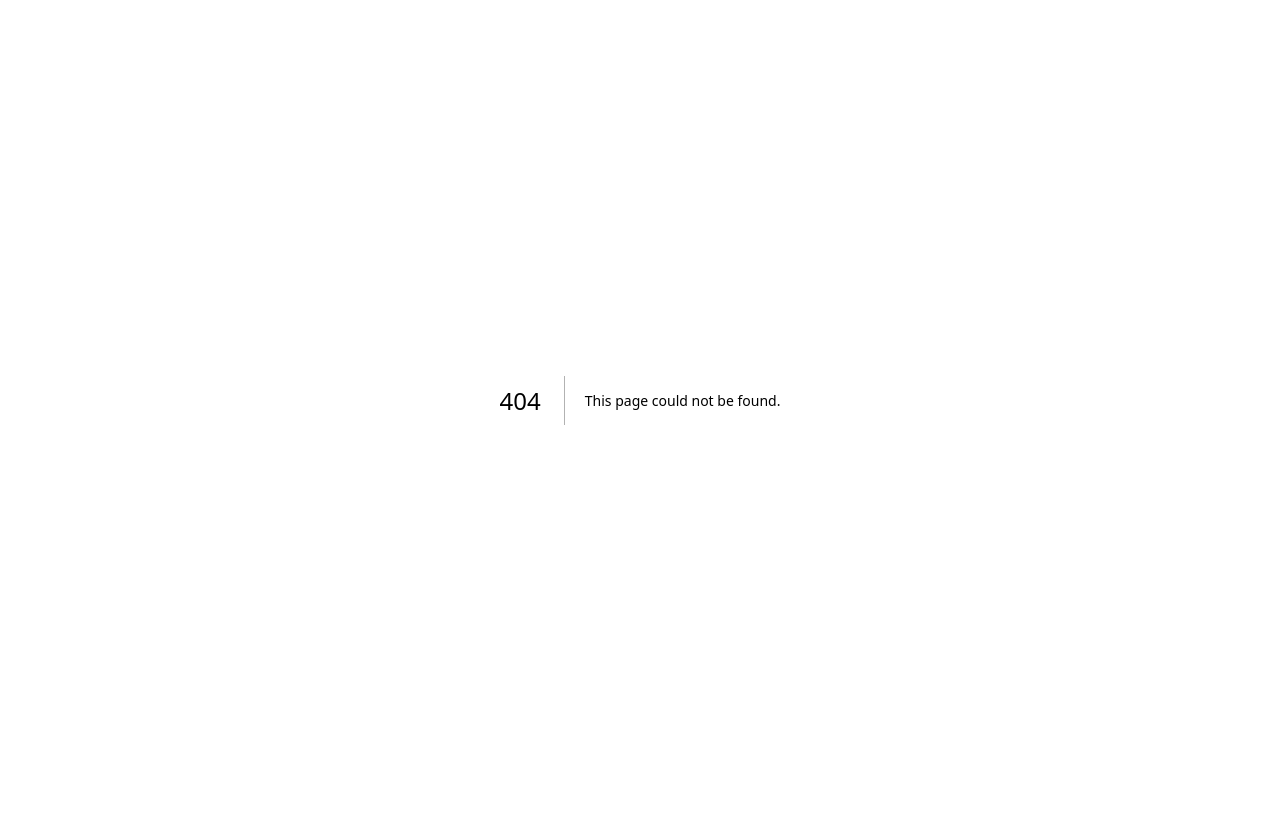
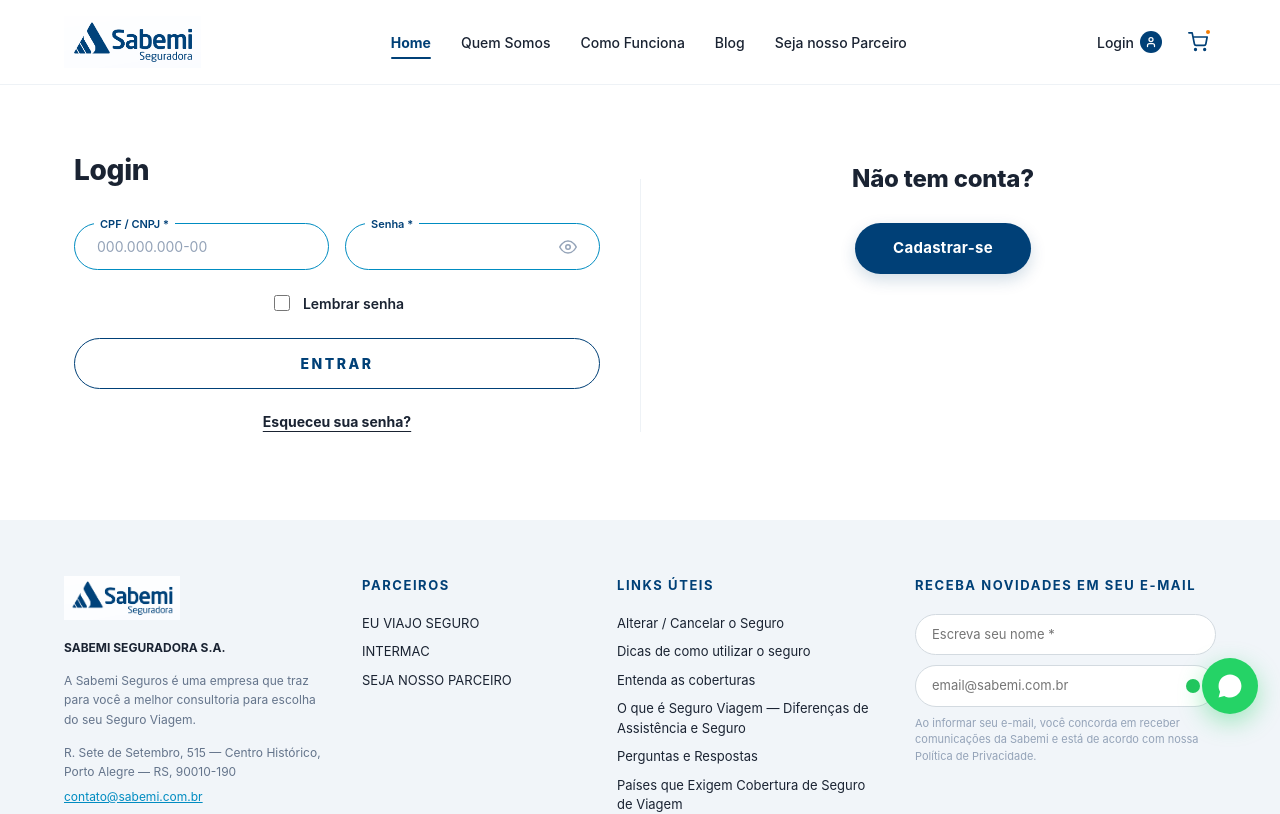
Before and after one commit to rodrigomonteiro93/sabemi-site-vercel, a Next.js app: page /login in a window 1280 px wide. Before the commit this address had no page. Shown: the top 814 px of the page. Built offline with nearby package versions, Linux system fonts and the light colour scheme.

Commit message:
#0003 - feat: convert Login Sabemi.html to React components

```diff
--- /dev/null
+++ b/src/app/(site)/login/login.module.css
@@ -0,0 +1,58 @@
+.page {
+  flex: 1;
+  padding: 64px 0 88px;
+}
+
+.container {
+  max-width: 1180px;
+  margin: 0 auto;
+  padding: 0 24px;
+  width: 100%;
+}
+
+.loginGrid {
+  display: grid;
+  grid-template-columns: 1fr 1fr;
+  gap: 80px;
+  align-items: start;
+  position: relative;
+}
+
+.loginGrid::after {
+  content: '';
+  position: absolute;
+  top: 30px;
+  bottom: 0;
+  left: 50%;
+  width: 1px;
+  background: #eef2f6;
+}
+
+.colRight {
+  text-align: center;
+  padding-top: 12px;
+}
+
+.colRightTitle {
+  font-size: 24px;
+  font-weight: 800;
+  color: var(--fg-1);
+  margin: 0 0 26px;
+  letter-spacing: -0.01em;
+}
+
+@media (max-width: 880px) {
+  .loginGrid {
+    grid-template-columns: 1fr;
+    gap: 56px;
+  }
+
+  .loginGrid::after {
+    display: none;
+  }
+
+  .colRight {
+    padding-top: 36px;
+    border-top: 1px solid #eef2f6;
+  }
+}
--- /dev/null
+++ b/src/app/(site)/login/page-content.tsx
@@ -0,0 +1,29 @@
+import SiteHeader from '@/components/organisms/SiteHeader/SiteHeader';
+import SiteFooter from '@/components/organisms/SiteFooter/SiteFooter';
+import WhatsAppFab from '@/components/atoms/WhatsAppFab/WhatsAppFab';
+import LoginForm from '@/components/organisms/LoginForm/LoginForm';
+import Button from '@/components/atoms/Button/Button';
+import styles from './login.module.css';
+
+export default function LoginContent() {
+  return (
+    <>
+      <SiteHeader />
+      <main className={styles.page}>
+        <div className={styles.container}>
+          <div className={styles.loginGrid}>
+            <section className={styles.colLeft}>
+              <LoginForm />
+            </section>
+            <section className={styles.colRight}>
+              <h2 className={styles.colRightTitle}>Não tem conta?</h2>
+              <Button variant="primary" href="/cadastro">Cadastrar-se</Button>
+            </section>
+          </div>
+        </div>
+      </main>
+      <SiteFooter />
+      <WhatsAppFab />
+    </>
+  );
+}
--- /dev/null
+++ b/src/app/(site)/login/page.tsx
@@ -0,0 +1,11 @@
+import type { Metadata } from 'next';
+import LoginContent from './page-content';
+
+export const metadata: Metadata = {
+  title: 'Login | Sabemi Seguradora',
+  description: 'Acesse sua conta na Sabemi Seguradora.',
+};
+
+export default function LoginPage() {
+  return <LoginContent />;
+}
--- /dev/null
+++ b/src/components/organisms/LoginForm/LoginForm.module.css
@@ -0,0 +1,72 @@
+.title {
+  font-size: 28px;
+  font-weight: 800;
+  color: var(--fg-1);
+  margin: 0 0 32px;
+  letter-spacing: -0.01em;
+}
+
+.fieldRow {
+  display: grid;
+  grid-template-columns: 1fr 1fr;
+  gap: 16px;
+  margin-bottom: 22px;
+}
+
+.remember {
+  display: flex;
+  justify-content: center;
+  align-items: center;
+  gap: 10px;
+  margin-bottom: 24px;
+  font-size: 14px;
+  font-weight: 600;
+  color: var(--fg-1);
+  cursor: pointer;
+}
+
+.remember input[type='checkbox'] {
+  width: 16px;
+  height: 16px;
+  accent-color: var(--sabemi-cyan);
+  cursor: pointer;
+}
+
+.submitWrap button {
+  display: block;
+  width: 100%;
+  padding: 16px 28px;
+  font-size: 14px;
+  font-weight: 800;
+  letter-spacing: 0.18em;
+  text-transform: uppercase;
+  box-shadow: var(--shadow-sm);
+}
+
+.submitWrap button:hover {
+  background: var(--sabemi-blue);
+  color: #fff;
+  box-shadow: var(--shadow-md);
+}
+
+.forgot {
+  display: block;
+  text-align: center;
+  margin-top: 22px;
+  font-size: 14px;
+  font-weight: 700;
+  color: var(--fg-1);
+  text-decoration: underline;
+  text-underline-offset: 4px;
+  transition: color var(--dur-base);
+}
+
+.forgot:hover {
+  color: var(--sabemi-cyan);
+}
+
+@media (max-width: 880px) {
+  .fieldRow {
+    grid-template-columns: 1fr;
+  }
+}
--- /dev/null
+++ b/src/components/organisms/LoginForm/LoginForm.tsx
@@ -0,0 +1,75 @@
+'use client';
+
+import { useForm } from 'react-hook-form';
+import { zodResolver } from '@hookform/resolvers/zod';
+import { z } from 'zod';
+import { useRouter } from 'next/navigation';
+import FormField from '@/components/molecules/FormField/FormField';
+import Button from '@/components/atoms/Button/Button';
+import styles from './LoginForm.module.css';
+
+const schema = z.object({
+  userId:   z.string().min(1, 'Obrigatório'),
+  password: z.string().min(1, 'Obrigatório'),
+  remember: z.boolean().optional(),
+});
+
+type LoginFormValues = z.infer<typeof schema>;
+
+export default function LoginForm() {
+  const router = useRouter();
+  const {
+    register,
+    handleSubmit,
+    formState: { errors, isSubmitting },
+  } = useForm<LoginFormValues>({
+    resolver: zodResolver(schema),
+    defaultValues: { remember: false },
+  });
+
+  async function onSubmit() {
+    await new Promise(r => setTimeout(r, 600));
+    router.push('/dashboard');
+  }
+
+  return (
+    <>
+      <h1 className={styles.title}>Login</h1>
+      <form onSubmit={handleSubmit(onSubmit)}>
+        <div className={styles.fieldRow}>
+          <FormField
+            label="CPF / CNPJ *"
+            name="userId"
+            register={register}
+            type="text"
+            placeholder="000.000.000-00"
+            id="userId"
+            error={errors.userId?.message}
+          />
+          <FormField
+            label="Senha *"
+            name="password"
+            register={register}
+            type="password"
+            id="userPwd"
+            showToggle
+            error={errors.password?.message}
+          />
+        </div>
+
+        <label className={styles.remember}>
+          <input type="checkbox" {...register('remember')} />
+          Lembrar senha
+        </label>
+
+        <div className={styles.submitWrap}>
+          <Button variant="outline" type="submit" disabled={isSubmitting}>
+            {isSubmitting ? 'Entrando...' : 'Entrar'}
+          </Button>
+        </div>
+
+        <a href="#" className={styles.forgot}>Esqueceu sua senha?</a>
+      </form>
+    </>
+  );
+}
--- /dev/null
+++ b/src/components/organisms/LoginForm/index.ts
@@ -0,0 +1 @@
+export { default } from './LoginForm';
```
Also changed, not shown: 1 other file (tests, documents, lock files or other folders).
